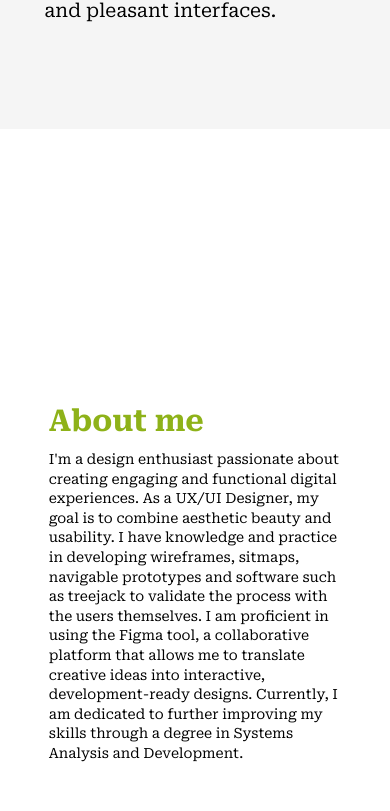
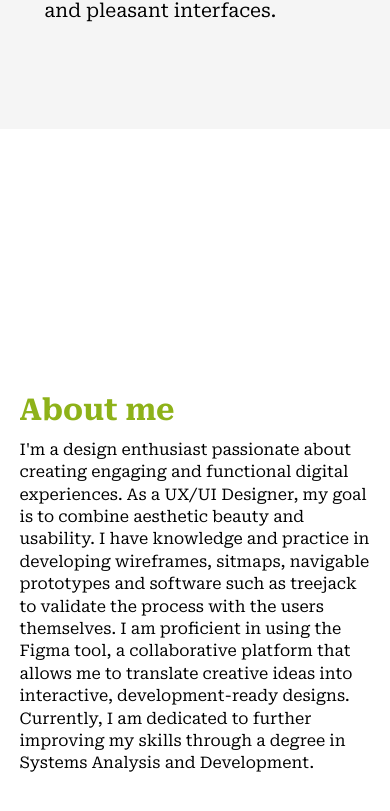
Before and after one commit to Michelprj/portf-lioUx, a React (Vite) app: page / in a window 390 px wide. Shown: the part 771-1582 px from the top of the page. Built offline with nearby package versions, Linux system fonts and the light colour scheme.

Commit message:
style: apply responsive in about page

```diff
--- a/src/pages/about/style.ts
+++ b/src/pages/about/style.ts
@@ -10,7 +10,7 @@ export const Container = styled.section`
   justify-content: center;
 
     .about-text {
-      width: 40%;
+      width: 80%;
 
       h2 {
         margin-bottom: 3vw;
@@ -25,33 +25,35 @@ export const Container = styled.section`
       }
     }
 
+  @media ${device.laptopMin} and (max-width: 1024px) {
+    .about-text {
+        width: 80%;
+        margin: 0 5% 5%;
+
+        p {
+          font-size: 18px;
+        }
+      }
+  }
+
   @media ${device.tabletMin} and (max-width: 768px) {
-      display: flex;
-      align-items: center;
-      flex-direction: column-reverse;
-
       .about-text {
         width: 80%;
         margin: 0 5% 5%;
 
         p {
-          font-size: 14px;
+          font-size: 17px;
         }
       }
   }
 
   @media ${device.mobileMax} {
-      display: flex;
-      align-items: center;
-      flex-direction: column-reverse;
-      justify-content: space-evenly;
-
       .about-text {
-        width: 75%;
+        width: 90%;
         margin: 0 5% 5%;
 
         p {
-          font-size: 14px;
+          font-size: 16px;
         }
       }
 
```
